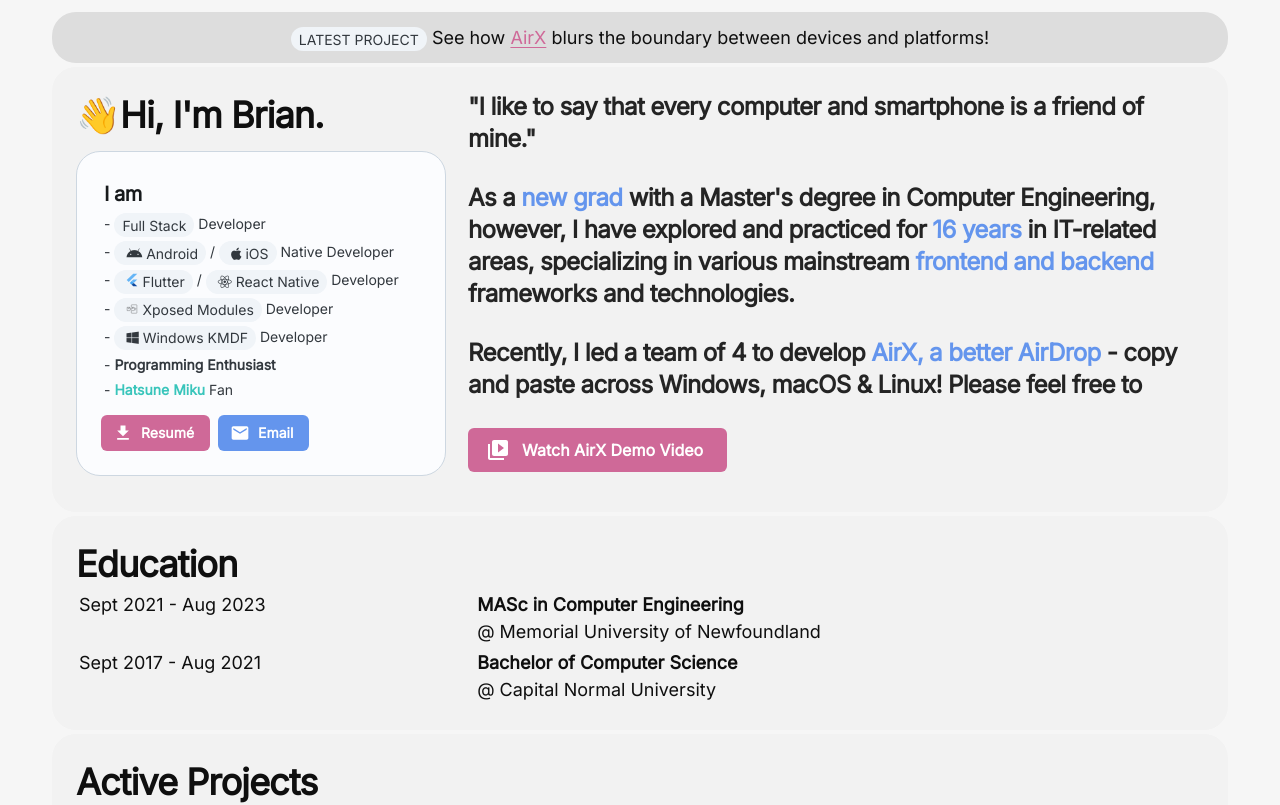
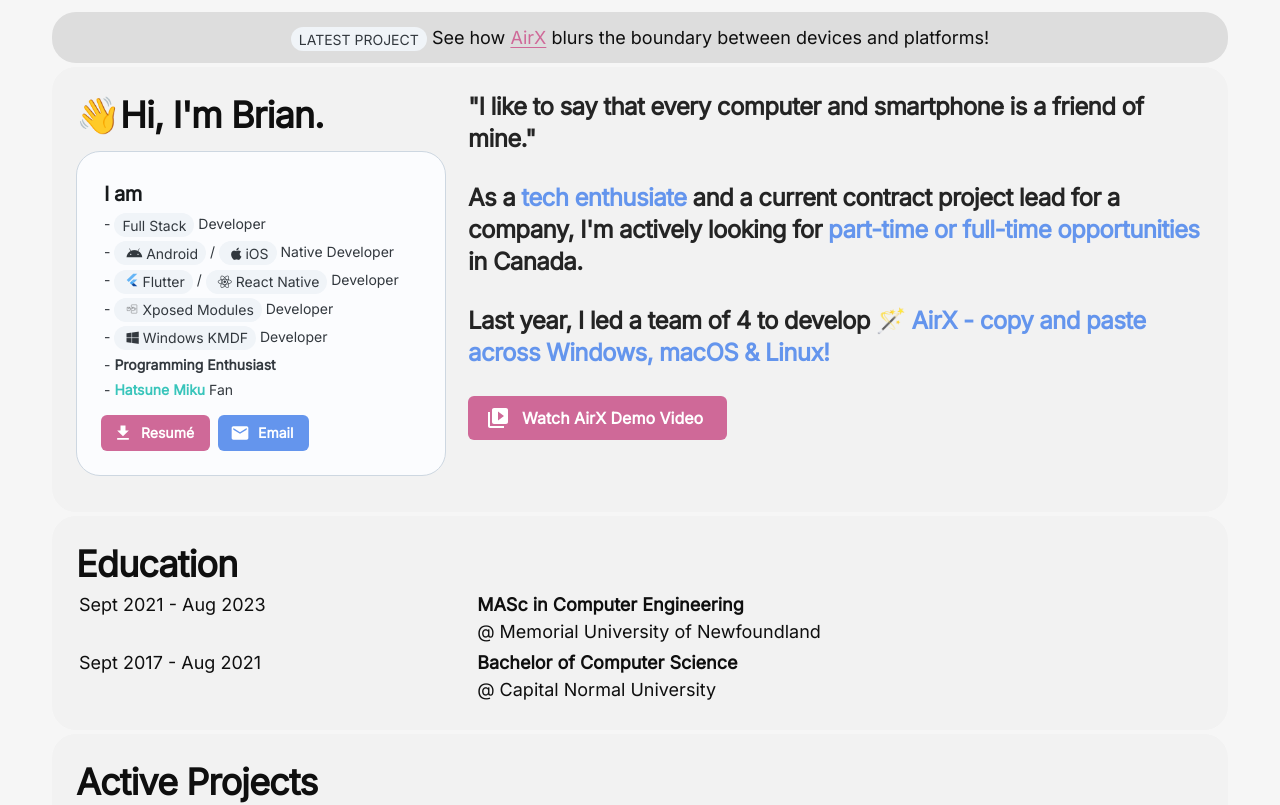
Before and after one commit to hatsune-miku/hatsune-miku.github.io, a React (Vite) app: page / in a window 1280 px wide. Shown: the top 805 px of the page. Built offline with nearby package versions, Linux system fonts and the light colour scheme.

Commit message:
Updated resume

```diff
--- a/src/components/Portfolio.tsx
+++ b/src/components/Portfolio.tsx
@@ -111,22 +111,18 @@
 
                 <Typography level="h3" color="primary" sx={{ color: Color.text(isDarkMode) }}>
                     As a
-                    <span style={{ color: colorSecondary }}> new grad </span>
-                    with a Master's degree in Computer Engineering,
-                    however, I have explored and practiced for
-                    <span style={{ color: colorSecondary }}> 16 years </span>
-                    in IT-related areas, specializing in various
-                    mainstream
-                    <span style={{ color: colorSecondary }}> frontend and backend </span>
-                    frameworks and technologies.
+                    <span style={{ color: colorSecondary }}> tech enthusiate </span>
+                    and a current contract project lead for a company, I'm actively looking for
+                    <span style={{ color: colorSecondary }}> part-time or full-time opportunities </span>
+                    in Canada.
                 </Typography>
 
                 <br />
 
                 <Typography level="h3" color="primary" sx={{ color: Color.text(isDarkMode) }}>
-                    Recently, I led a team of 4 to develop
-                    <span style={{ color: colorSecondary }}> AirX, a better AirDrop </span>
-                    - copy and paste across Windows, macOS & Linux! Please feel free to
+                    Last year, I led a team of 4 to develop <span style={{ color: colorSecondary }}>
+                        🪄 AirX - copy and paste across Windows, macOS & Linux!
+                    </span>
                 </Typography>
 
                 <br />
```
Also changed, not shown: 1 other file (tests, documents, lock files or other folders).
